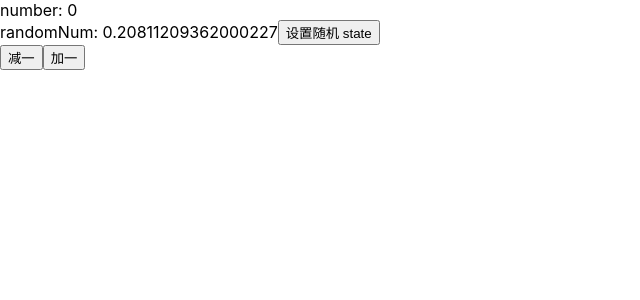
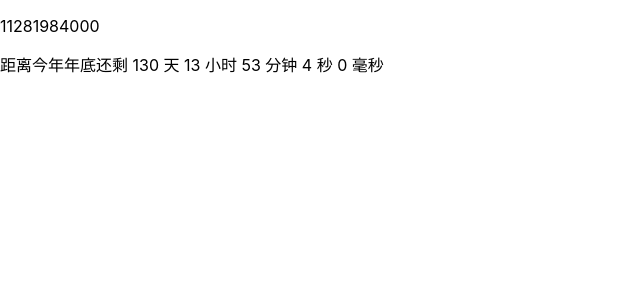
Before and after one commit to Carefree-happy/react-demo, a React (Create React App) app: page / in a window 1280 px wide. Shown: the top 300 px of the page, without its empty margins (0-640 px from the left). Built offline with nearby package versions, Linux system fonts and the light colour scheme.

Commit message:
feat: useCountDown

```diff
--- a/package.json
+++ b/package.json
@@ -45,6 +45,7 @@
     ]
   },
   "devDependencies": {
+    "dayjs": "^1.11.13",
     "sass": "^1.77.8"
   }
 }
--- a/src/App.tsx
+++ b/src/App.tsx
@@ -1,38 +1,18 @@
-import { useState } from "react"
-import useWhyDidYouUpdate from "./hooks/U/useWhyDidYouUpdate";
+import { useCountDown } from 'ahooks';
 
-const Demo: React.FC<{ count: number }> = (props) => {
-    const [randomNum, setRandomNum] = useState(Math.random());
+function App() {
+    const [countdown, formattedRes] = useCountDown({
+        targetDate: `${new Date().getFullYear()}-12-31 23:59:59`,
+    });
 
-    useWhyDidYouUpdate('Demo', { ...props, randomNum });
+    const { days, hours, minutes, seconds, milliseconds } = formattedRes;
 
     return (
-        <div>
-            <div>
-                <span>number: {props.count}</span>
-            </div>
-            <div>
-                randomNum: {randomNum}
-                <button onClick={() => setRandomNum(Math.random)}>
-                    设置随机 state
-                </button>
-            </div>
-        </div>
+        <p>
+            <p>{ countdown }</p>
+            距离今年年底还剩 {days} 天 {hours} 小时 {minutes} 分钟 {seconds} 秒 {milliseconds} 毫秒
+        </p>
     );
-  };
-
-function App() {
-    const [count, setCount] = useState(0);
-
-    return (
-        <div>
-            <Demo count={count} />
-            <div>
-                <button onClick={() => setCount((prevCount) => prevCount - 1)}>减一</button>
-                <button onClick={() => setCount((prevCount) => prevCount + 1)}>加一</button>
-            </div>
-        </div>
-    );
-}
+};
 
 export default App
```
Also changed, not shown: src/hooks/U/useCountDown.ts (added, +79 -0 lines).
